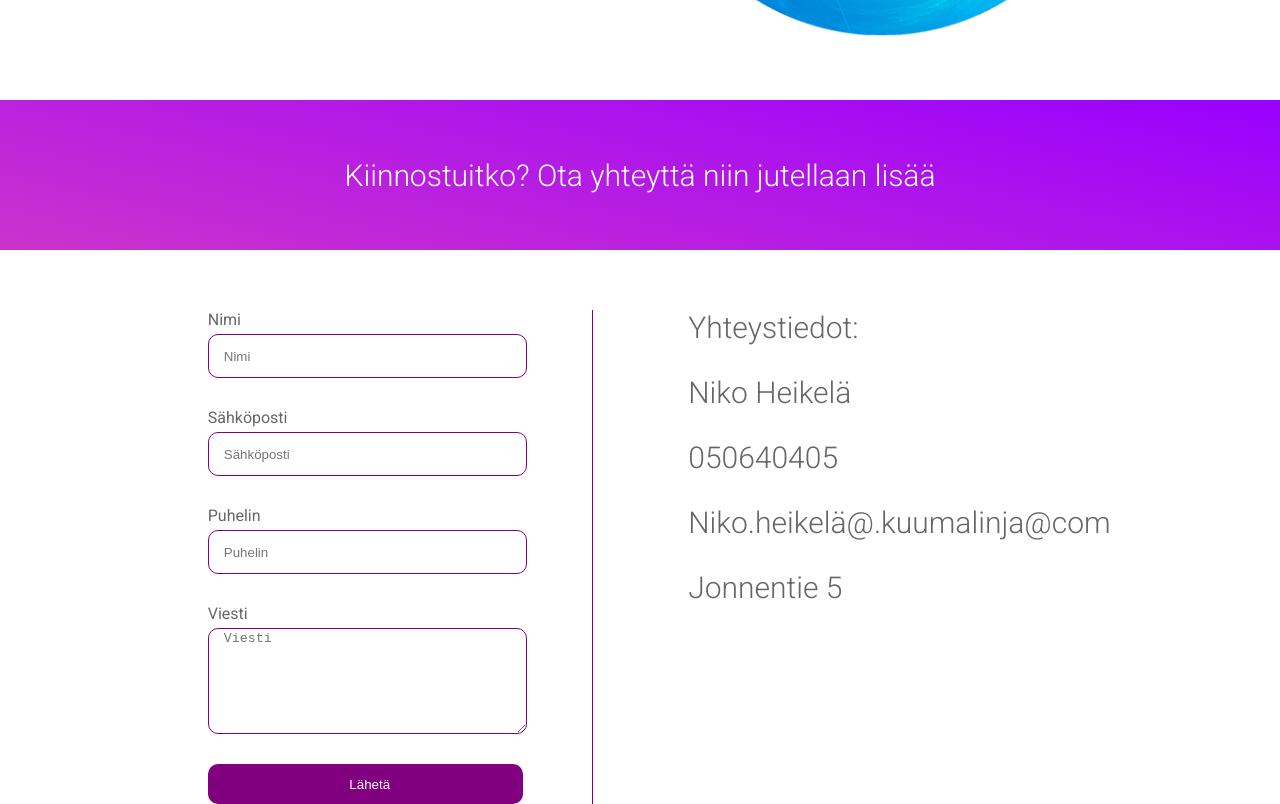
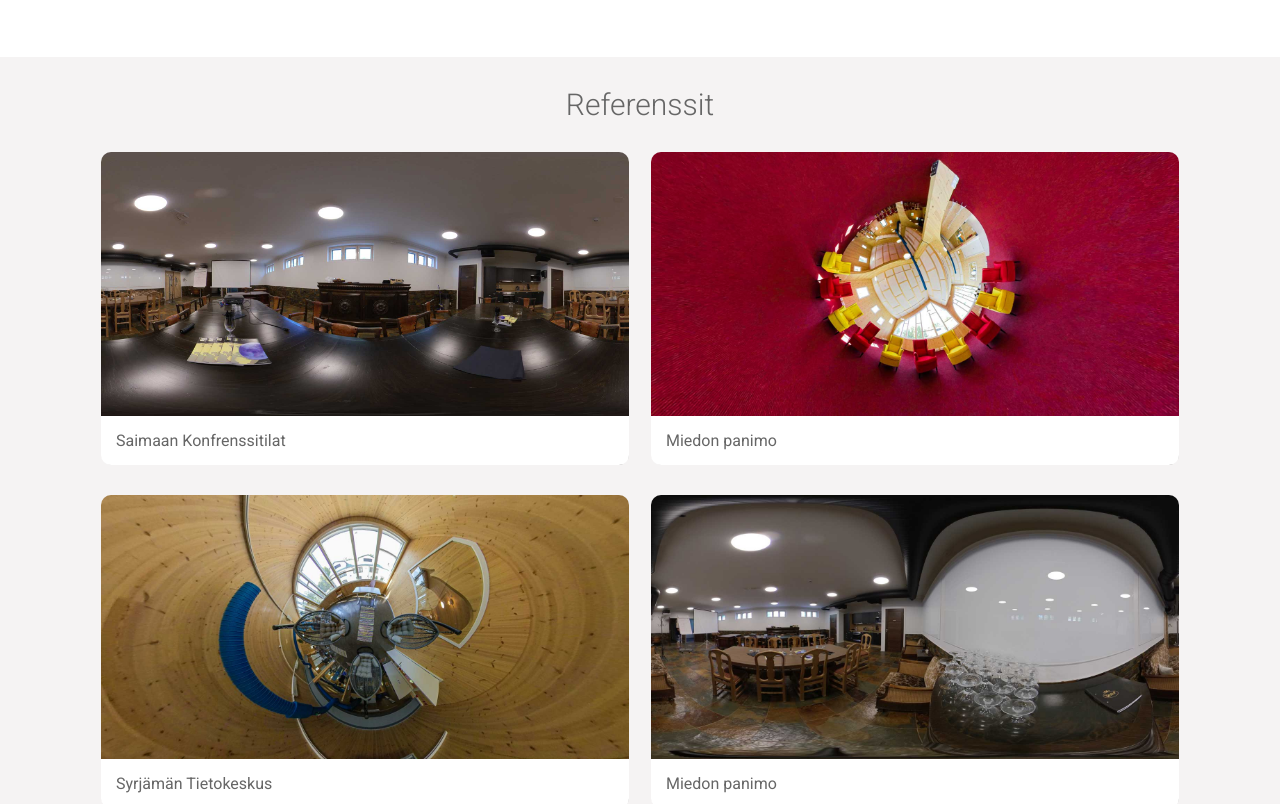
Before and after one commit to Kartturi/3dOptics, a Gatsby site: page / in a window 1280 px wide. Shown: the part 1996-2800 px from the top of the page. Built offline with nearby package versions, Linux system fonts and the light colour scheme; Gatsby itself is replaced by a stand-in of ours.

Commit message:
reference

```diff
--- a/src/components/company.js
+++ b/src/components/company.js
@@ -39,7 +39,11 @@ const Company = () => {
       </div>
       <div className="company__right">
         <div className="company__right_container">
-          <Img fluid={data.company.childImageSharp.fluid}></Img>
+          <Img
+            fluid={data.company.childImageSharp.fluid}
+            style={{ margin: "1rem", maxHeight: "calc(50vh - 4rem)" }}
+            imgStyle={{ objectFit: "contain" }}
+          ></Img>
         </div>
       </div>
     </div>
--- /dev/null
+++ b/src/components/gallery.js
@@ -0,0 +1,75 @@
+import React from "react"
+import { useStaticQuery, graphql } from "gatsby"
+import Img from "gatsby-image"
+
+const Gallery = () => {
+  const data = useStaticQuery(graphql`
+    query {
+      img9: file(relativePath: { eq: "trash9.jpg" }) {
+        childImageSharp {
+          fluid {
+            ...GatsbyImageSharpFluid
+          }
+        }
+      }
+      img10: file(relativePath: { eq: "trash10.jpg" }) {
+        childImageSharp {
+          fluid {
+            ...GatsbyImageSharpFluid
+          }
+        }
+      }
+      img14: file(relativePath: { eq: "trash14.jpg" }) {
+        childImageSharp {
+          fluid {
+            ...GatsbyImageSharpFluid
+          }
+        }
+      }
+      img15: file(relativePath: { eq: "trash15.jpg" }) {
+        childImageSharp {
+          fluid {
+            ...GatsbyImageSharpFluid
+          }
+        }
+      }
+    }
+  `)
+  return (
+    <div className="gallery">
+      <h3 className="gallery__title">Referenssit</h3>
+      <div className="gallery__cases">
+        <div className="gallery__case">
+          <Img
+            fluid={data.img9.childImageSharp.fluid}
+            style={{ transition: "all .5s ease", maxHeight: "600px" }}
+          ></Img>
+          <p className="gallery__case_text">Saimaan Konfrenssitilat</p>
+        </div>
+        <div className="gallery__case">
+          <Img
+            fluid={data.img14.childImageSharp.fluid}
+            style={{ maxHeight: "600px" }}
+          ></Img>
+          <p className="gallery__case_text">Miedon panimo</p>
+        </div>
+        <div className="gallery__case">
+          <Img
+            fluid={data.img15.childImageSharp.fluid}
+            style={{ maxHeight: "600px" }}
+          ></Img>
+          <p className="gallery__case_text">Syrjämän Tietokeskus</p>
+        </div>
+        <div className="gallery__case">
+          <Img
+            fluid={data.img10.childImageSharp.fluid}
+            style={{ maxHeight: "600px" }}
+          ></Img>
+          <p className="gallery__case_text">Miedon panimo</p>
+        </div>
+      </div>
+    </div>
+  )
+}
+
+export default Gallery
--- a/src/components/hero.js
+++ b/src/components/hero.js
@@ -3,7 +3,7 @@ import React, { useState } from "react"
 import { FontAwesomeIcon } from "@fortawesome/react-fontawesome"
 
 const Hero = () => {
-  const [virtualTour, setVirtualTour] = useState(false)
+  const [virtualTour, setVirtualTour] = useState(true)
   const [currentTourId, setCurrentTourId] = useState(1)
   const [currentTourUrl, setCurrentTourUrl] = useState(
     "https://vt.plushglobalmedia.com/tour/TT167IBD6F/embed?fbclid=IwAR35i7z3whgB6y5kTp0FNwlK7JaeuxwX8xCf4j72DsrgUAzRM5MebmSKL88"
@@ -16,14 +16,14 @@ const Hero = () => {
     const tourArr = [
       {
         id: 1,
-        desc: "Omakotitalo",
+        desc: "1.Omakotitalo",
         url:
           "https://vt.plushglobalmedia.com/tour/TT167IBD6F/embed?fbclid=IwAR35i7z3whgB6y5kTp0FNwlK7JaeuxwX8xCf4j72DsrgUAzRM5MebmSKL88",
       },
 
       {
         id: 2,
-        desc: "Kokoustilat vuokralle",
+        desc: "2.Kokoustilat vuokralle",
         url:
           "https://vt.plushglobalmedia.com/tour/TT167OBLNC/embed?fbclid=IwAR0g0LW_33FJFdpYTs2Lu4ldWZEAlp4KQAi2TXwLTl6BIPsDcmxnl6IIS5w",
       },
@@ -78,7 +78,12 @@ const Hero = () => {
             frameBorder="0"
             style={{ position: "absolute", height: "85%", border: "none" }}
           ></iframe>
-          <div className="hero-frame__arrows">
+          <div className="hero__title_container">
+            <h2 className="hero__title_text">
+              360 kuvat ja VR-kierrokset liiketoiminnan tueksi
+            </h2>
+          </div>
+          {/* <div className="hero-frame__arrows">
             <h5 className="hero-frame__title">{`${currentTourDesc}`}</h5>
             <FontAwesomeIcon
               onClick={() => {
@@ -96,7 +101,7 @@ const Hero = () => {
               size="3x"
               className="hero-frame__arrows_icon"
             />
-          </div>
+          </div> */}
         </div>
       )}
     </div>
--- a/src/components/layout.css
+++ b/src/components/layout.css
@@ -164,6 +164,7 @@ header {
   width: 100%;
   text-align: center;
   bottom: 30px;
+  right: 0px;
 }
 
 .hero-frame__title {
@@ -190,13 +191,13 @@ header {
   justify-content: center;
 }
 .hero__title_container {
-  /* width: 70%;
+  width: 70%;
   margin: 0 auto;
   position: absolute;
-  top: 50%;
+  bottom: -40px;
   left: 50%;
 
-  transform: translate(-50%, -50%); */
+  transform: translate(-50%, -50%);
 }
 .hero__title_text {
   text-align: center;
@@ -311,7 +312,7 @@ header {
 /*Contact*/
 
 .contact {
-  margin-top: 60px;
+  margin-top: 0px;
 }
 
 .contact__top {
@@ -420,6 +421,57 @@ header {
 
 /*Contact end*/
 
+/*Gallery */
+.gallery {
+  background: #f5f3f3;
+  width: 100%;
+  height: 100vh;
+  margin: 0 auto;
+}
+
+.gallery__title {
+  text-align: center;
+  font-size: 30px;
+  padding-top: 30px;
+  font-weight: 300;
+}
+
+.gallery__cases {
+  width: 1100px;
+  margin: 0 auto;
+  display: flex;
+  flex-direction: row;
+  flex-wrap: wrap;
+  justify-content: space-around;
+  cursor: pointer;
+}
+.gallery__case {
+  width: 48%;
+  margin-bottom: 30px;
+  border-radius: 10px;
+  overflow: hidden;
+  transition: all 0.5s ease;
+}
+
+.gallery__case img {
+  transform: scale(1);
+  transition: all 0.5s ease;
+}
+
+.gallery__case:hover img {
+  transform: scale(1.1);
+}
+
+.gallery__case_text {
+  margin: 0;
+  background: white;
+  box-sizing: border-box;
+  padding: 15px;
+  -webkit-box-shadow: 4px 7px 8px -8px #000000;
+  box-shadow: 4px 7px 8px -8px #000000;
+}
+/*Gallery end*/
+
 /*Footer*/
 
 .footer {
--- a/src/pages/index.js
+++ b/src/pages/index.js
@@ -7,6 +7,7 @@ import Hero from "../components/hero"
 import Services from "../components/services"
 import Company from "../components/company"
 import Contact from "../components/contact"
+import Gallery from "../components/gallery"
 import SecondaryNav from "../components/secondaryNav"
 
 import Image from "../components/image"
@@ -16,7 +17,7 @@ const IndexPage = ({ children }) => (
   <Layout>
     <Helmet>
       <link
-        href="https://fonts.googleapis.com/css?family=Roboto:300,400,500&display=swap"
+        href="https://fonts.googleapis.com/css?family=Pacifico|Roboto:300,400,500&display=swap"
         rel="stylesheet"
       />
     </Helmet>
@@ -25,6 +26,7 @@ const IndexPage = ({ children }) => (
     <Hero></Hero>
     <Services></Services>
     <Company></Company>
+    <Gallery></Gallery>
     <Contact></Contact>
   </Layout>
 )
```
Also changed, not shown: src/images/trash10.jpg (added), src/images/trash11.jpg (added), src/images/trash12.jpg (added), src/images/trash13.jpg (added), src/images/trash14.jpg (added), src/images/trash15.jpg (added), src/images/trash8.jpg (added), src/images/trash9.jpg (added).
